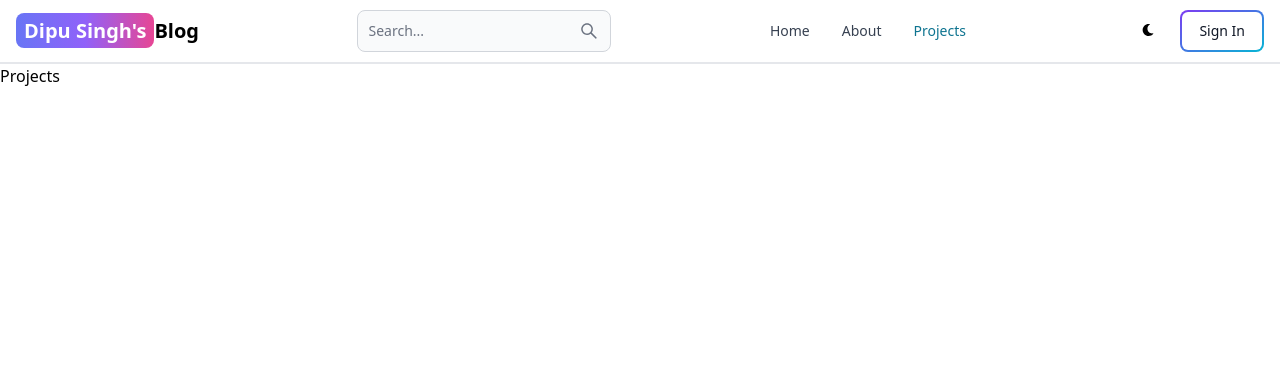
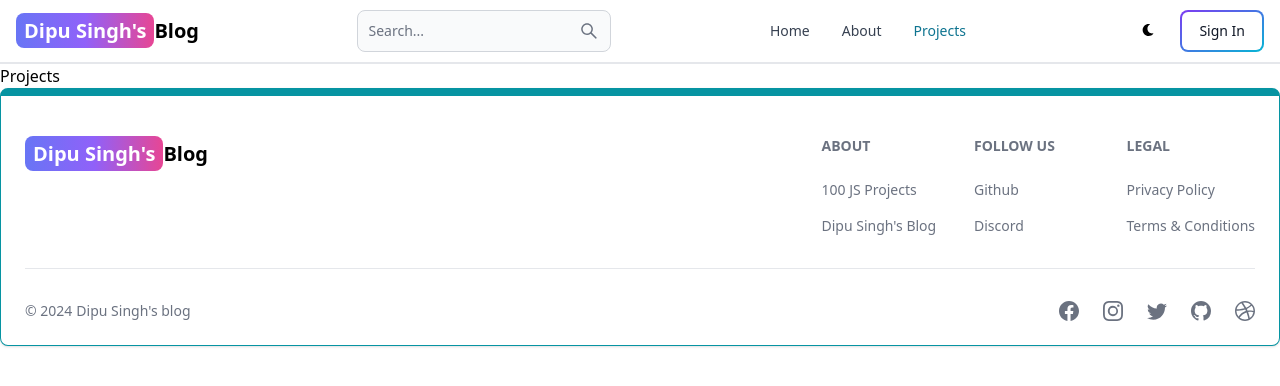
Before and after one commit to Dipu-singh-1/mern-blog, a React (Vite) app in the folder client/: page /projects in a window 1280 px wide. Shown: the top 386 px of the page. Built offline with nearby package versions, Linux system fonts and the light colour scheme.

Commit message:
create and add the footer component

```diff
--- a/client/src/App.jsx
+++ b/client/src/App.jsx
@@ -6,6 +6,7 @@ import Dashboard from './pages/Dashboard';
 import Projects from './pages/Projects';
 import SignUp from './pages/SignUp';
 import Header from './components/Header';
+import Footer from './components/Footer';
 
 export default function App() {
   return(
@@ -19,6 +20,7 @@ export default function App() {
         <Route path="/dashboard" element={<Dashboard />} />
         <Route path="/projects" element={<Projects />} />
       </Routes>
+      <Footer />
     </BrowserRouter>
   );
 }
--- /dev/null
+++ b/client/src/components/Footer.jsx
@@ -0,0 +1,89 @@
+import { Footer } from "flowbite-react";
+import { Link } from "react-router-dom";
+import {
+  BsFacebook,
+  BsInstagram,
+  BsTwitter,
+  BsGithub,
+  BsDribbble,
+} from "react-icons/bs";
+export default function FooterCom() {
+  return (
+    <Footer container className="border border-t-8 border-teal-500">
+      <div className="w-full max-w-7xl mx-auto">
+        <div className="grid w-full justify-between sm:flex md:grid-cols-1">
+          <div className="mt-5">
+            <Link
+              to="/"
+              className="self-center whitespace-nowrap text-lg sm:text-xl font-semibold dark:text-white"
+            >
+              <span className="px-2 py-1 bg-gradient-to-r from-indigo-500 via-purple-500 to-pink-500 rounded-lg text-white">
+                Dipu Singh's
+              </span>
+              Blog
+            </Link>
+          </div>
+          <div className="grid grid-cols-2 gap-8 mt-4 sm:grid-cols-3 sm:gap-6">
+            <div>
+              <Footer.Title title="About" />
+              <Footer.LinkGroup col>
+                <Footer.Link
+                  href="#"
+                  target="_blank"
+                  rel="noopener noreferrer"
+                >
+                  100 JS Projects
+                </Footer.Link>
+                <Footer.Link
+                  href="/about"
+                  target="_blank"
+                  rel="noopener noreferrer"
+                >
+                  Dipu Singh's Blog
+                </Footer.Link>
+              </Footer.LinkGroup>
+            </div>
+            <div>
+              <Footer.Title title="Follow us" />
+              <Footer.LinkGroup col>
+                <Footer.Link
+                  href="https://github.com/Dipu-singh-1"
+                  target="_blank"
+                  rel="noopener noreferrer"
+                >
+                  Github
+                </Footer.Link>
+                <Footer.Link href="#">Discord</Footer.Link>
+              </Footer.LinkGroup>
+            </div>
+            <div>
+              <Footer.Title title="Legal" />
+              <Footer.LinkGroup col>
+                <Footer.Link href="#">Privacy Policy</Footer.Link>
+                <Footer.Link href="#">Terms &amp; Conditions</Footer.Link>
+              </Footer.LinkGroup>
+            </div>
+          </div>
+        </div>
+        <Footer.Divider />
+        <div className="w-full sm:flex sm:items-center sm:justify-between">
+          <Footer.Copyright
+            href="#"
+            by="Dipu Singh's blog"
+            year={new Date().getFullYear()}
+          />
+          <div className="flex gap-6 sm:mt-0 mt-4 sm:justify-center">
+            <Footer.Icon href="#" icon={BsFacebook} />
+            <Footer.Icon href="#" icon={BsInstagram} />
+            <Footer.Icon href="https://x.com/?mx=2" icon={BsTwitter} />
+            <Footer.Icon
+              href="https://github.com/Dipu-singh-1"
+              icon={BsGithub}
+            />
+            <Footer.Icon href="#" icon={BsDribbble} />
+          </div>
+        </div>
+      </div>
+    </Footer>
+  );
+}
```
